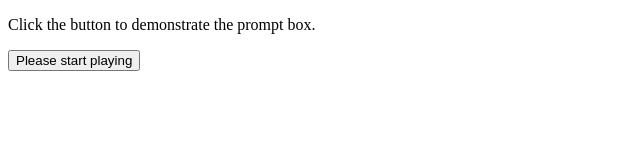
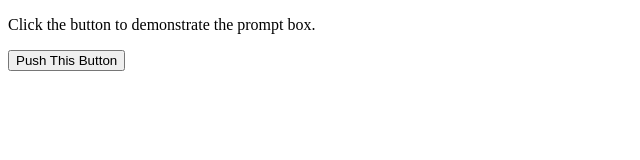
Before and after one commit to LocalXpress/test, a plain HTML site: page index.html in a window 1280 px wide. Shown: the full height of the page, 0-640 px from the left. Drawn offline with Linux system fonts and the light colour scheme.

Commit message:
New Changes

```diff
--- a/index.html
+++ b/index.html
@@ -4,7 +4,7 @@
 
 <p>Click the button to demonstrate the prompt box.</p>
 
-<button onclick="myFunction()">Please start playing</button>
+<button onclick="myFunction()">Push This Button</button>
 
 <p id="demo"></p>
 
```
